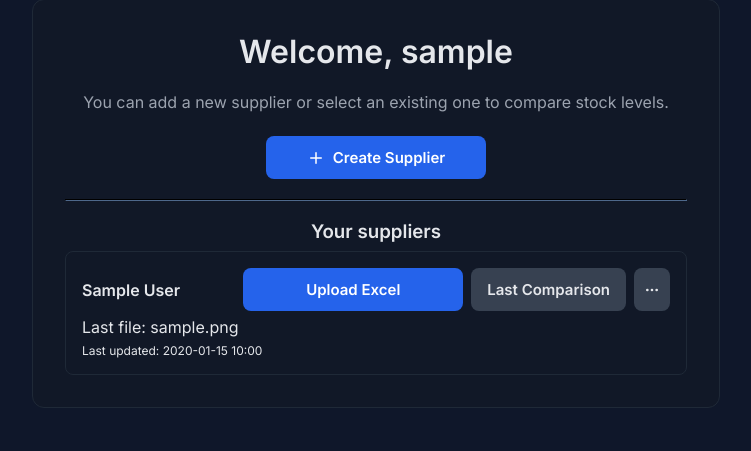
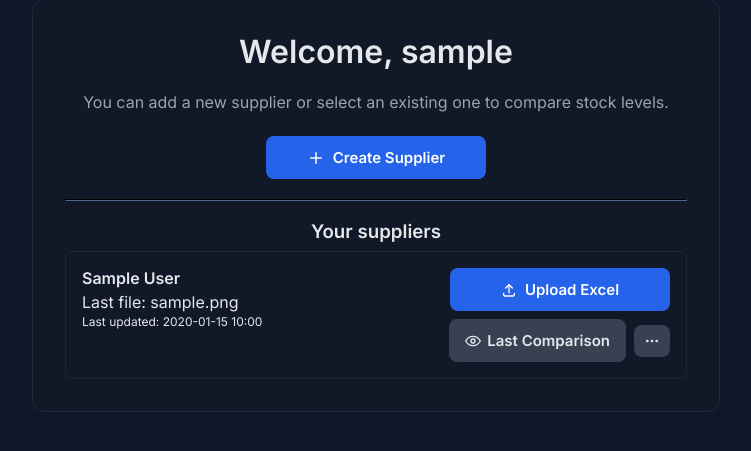
Before and after one commit to VickyA5/StackTracker, a Django app: page /home/ in a window 1280 px wide. Shown: the part 98-549 px from the top of the page, without its empty margins (264-1015 px from the left). Run offline with Django 5.2, Linux system fonts and the light colour scheme; a user stored in the database is signed in; tables that the repository leaves empty hold one stand-in row (values such as "Sample post").

Commit message:
style: better layout

```diff
--- a/templates/home.html
+++ b/templates/home.html
@@ -35,11 +35,31 @@
       <div style="display:flex; flex-direction:column; gap: 12px;">
         {% for s in suppliers %}
           <section class="supplier-card" style="width:100%; background:#111827; border:1px solid #1f2937; border-radius:8px; padding:16px; position:relative;">
-            <div style="display:flex; align-items:center; justify-content:space-between; gap:8px; flex-wrap:wrap;">
-              <strong style="font-size:16px;">{{ s.name }}</strong>
-              <div style="display:flex; gap:8px; flex-wrap:wrap; justify-content:flex-end;">
-                <a class="btn" href="{% url 'supplier_upload' s.id %}">Upload Excel</a>
-                <a class="btn secondary btn-compact" href="{% url 'supplier_last_comparison' s.id %}">Last Comparison</a>
+          <div style="display:flex; justify-content:space-between; align-items:flex-start; gap:12px;">
+            <div style="flex:1 1 auto; text-align:left;">
+              <strong style="font-size:16px; display:block; margin-bottom:4px;">{{ s.name }}</strong>
+              <div class="muted" style="margin-top:2px;">Last file: {% if s.last_uploaded_filename %}{{ s.last_uploaded_filename }}{% else %}No file uploaded yet{% endif %}</div>
+              {% if s.current_file %}
+                <div class="muted" style="margin-top:2px; font-size:12px;">Last updated: {{ s.updated_at|date:"Y-m-d H:i" }}</div>
+              {% endif %}
+            </div>
+            <div style="flex:0 0 auto; display:flex; flex-direction:column; align-items:flex-end; gap:8px;">
+              <a class="btn" href="{% url 'supplier_upload' s.id %}">
+                <svg aria-hidden="true" width="16" height="16" viewBox="0 0 24 24" fill="none" stroke="currentColor" stroke-width="2" stroke-linecap="round" stroke-linejoin="round" style="margin-right:8px;">
+                  <path d="M4 17v2a2 2 0 0 0 2 2h12a2 2 0 0 0 2-2v-2"/>
+                  <polyline points="7 9 12 4 17 9"/>
+                  <line x1="12" y1="4" x2="12" y2="16"/>
+                </svg>
+                Upload Excel
+              </a>
+              <div style="display:flex; gap:8px; align-items:center; justify-content:flex-end;">
+                <a class="btn secondary btn-compact" href="{% url 'supplier_last_comparison' s.id %}">
+                  <svg aria-hidden="true" width="16" height="16" viewBox="0 0 24 24" fill="none" stroke="currentColor" stroke-width="2" stroke-linecap="round" stroke-linejoin="round" style="margin-right:6px;">
+                    <path d="M1 12s4-7 11-7 11 7 11 7-4 7-11 7S1 12 1 12z"/>
+                    <circle cx="12" cy="12" r="3"/>
+                  </svg>
+                  Last Comparison
+                </a>
                 <button type="button" class="btn secondary menu-btn" aria-haspopup="true" aria-expanded="false" title="More actions">
                   <svg aria-hidden="true" viewBox="0 0 24 24" fill="none" stroke="currentColor" stroke-width="2" stroke-linecap="round" stroke-linejoin="round">
                     <circle cx="5" cy="12" r="1"/>
@@ -49,7 +69,8 @@
                 </button>
               </div>
             </div>
-            <div class="menu-dropdown" role="menu" aria-label="Supplier actions">
+          </div>
+        <div class="menu-dropdown" role="menu" aria-label="Supplier actions">
               <a class="menu-item" href="{% url 'supplier_settings' s.id %}" role="menuitem" aria-label="Edit columns">
                 <svg viewBox="0 0 24 24" fill="none" stroke="currentColor" stroke-width="2" stroke-linecap="round" stroke-linejoin="round">
                   <path d="M16.5 3.5a2.121 2.121 0 1 1 3 3L7 19l-4 1 1-4L16.5 3.5z"/>
@@ -66,10 +87,6 @@
                 <span>Delete supplier</span>
               </a>
             </div>
-            <div class="muted" style="margin-top:6px; text-align:left;">Last file: {% if s.last_uploaded_filename %}{{ s.last_uploaded_filename }}{% else %}No file uploaded yet{% endif %}</div>
-            {% if s.current_file %}
-              <div class="muted" style="margin-top:6px; font-size:12px; text-align:left;">Last updated: {{ s.updated_at|date:"Y-m-d H:i" }}</div>
-            {% endif %}
           </section>
         {% empty %}
           <p>No suppliers yet. Use "Create Supplier" to add one.</p>
```
